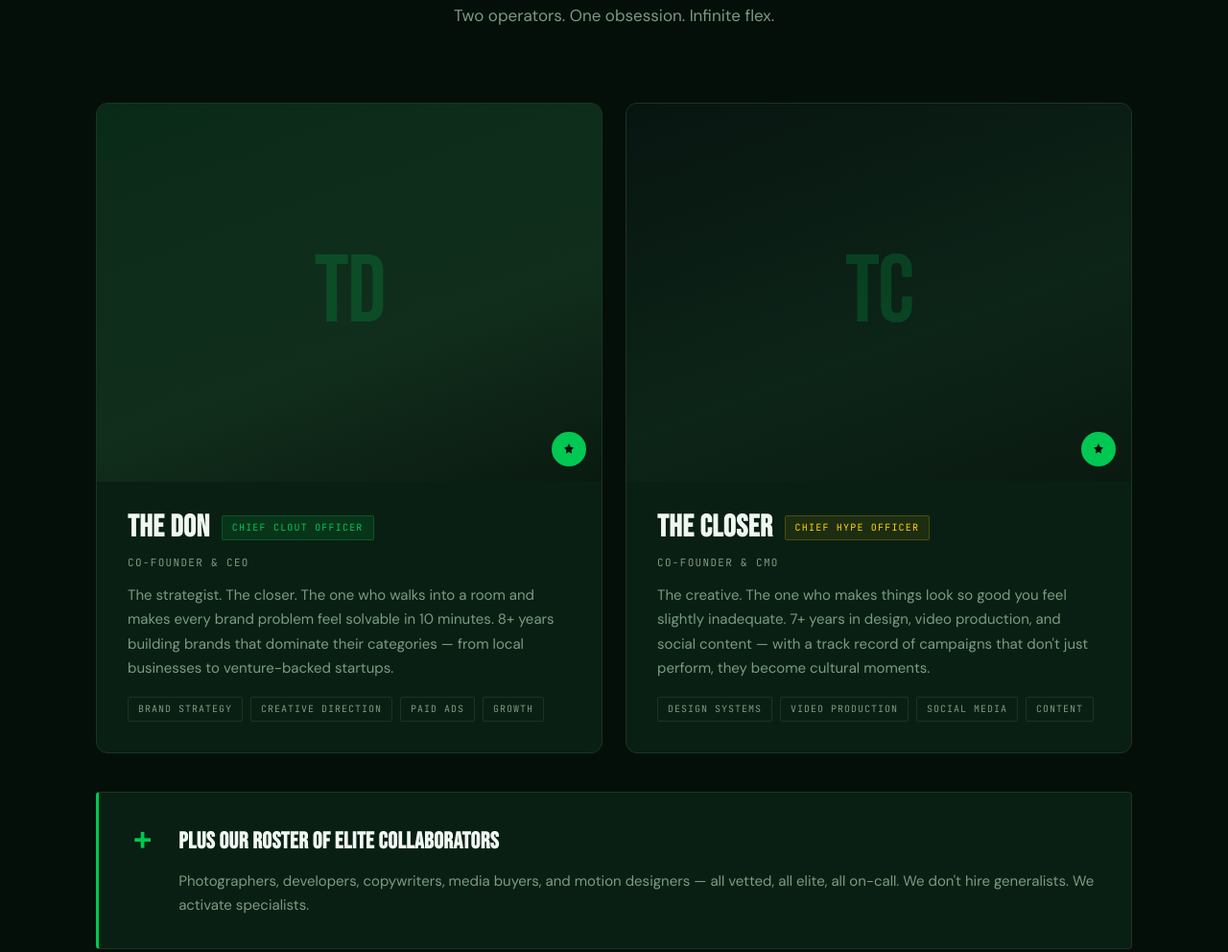
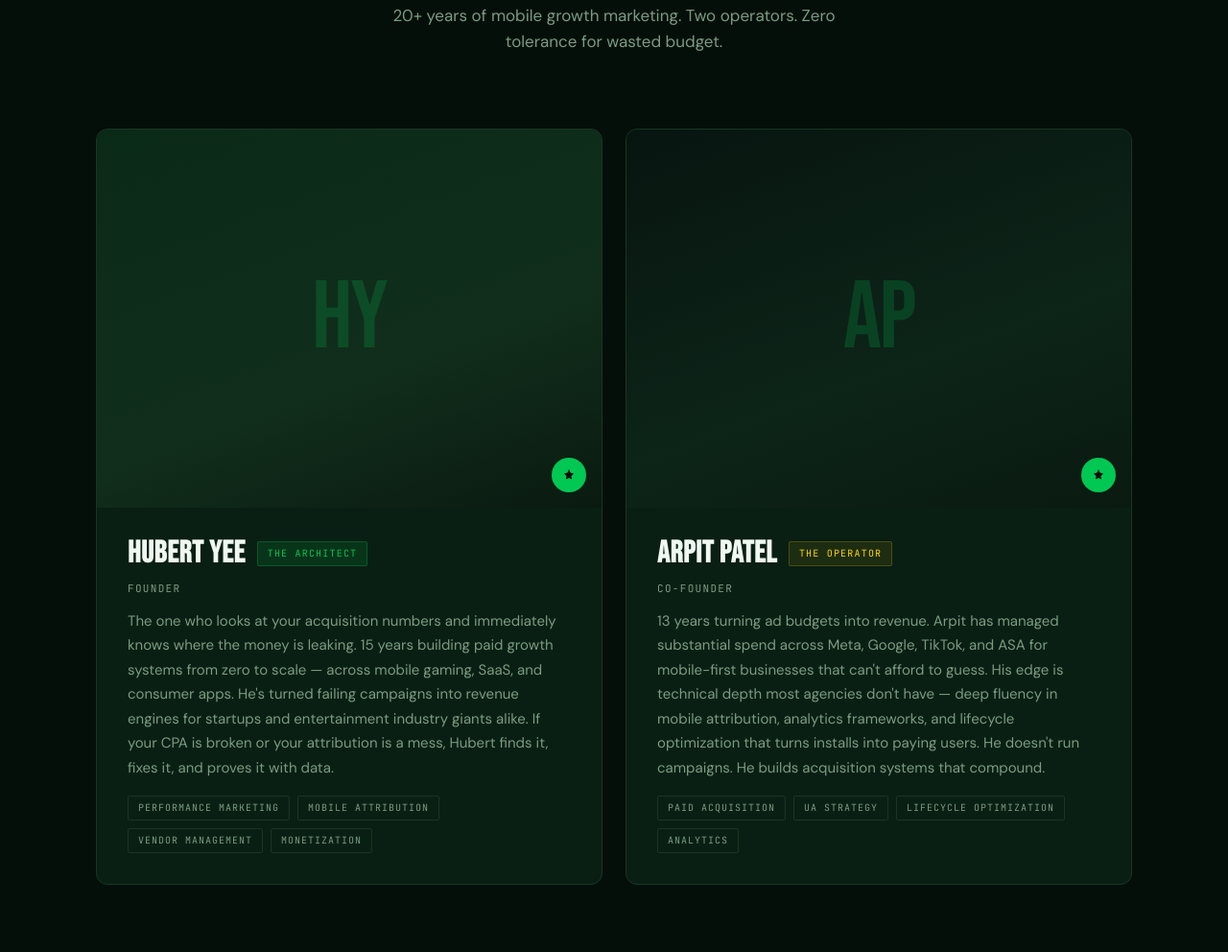
Before and after one commit to a-s-patel/2brosmedia, a plain HTML site: page about/index.html in a window 1280 px wide. Shown: the part 3291-4283 px from the top of the page at 96% size. Drawn offline with Linux system fonts and the light colour scheme.

Commit message:
Update team member details and bios

```diff
--- a/about/index.html
+++ b/about/index.html
@@ -450,19 +450,19 @@
     <div class="section-header" data-animate="fadeUp">
       <span class="section-tag">// THE PEOPLE</span>
       <h2 class="section-headline" id="team-headline">MEET THE BROS</h2>
-      <p class="section-sub">Two operators. One obsession. Infinite flex.</p>
+      <p class="section-sub">20+ years of mobile growth marketing. Two operators. Zero tolerance for wasted budget.</p>
     </div>
 
     <div class="team-grid" data-stagger>
 
       <!-- Team Member 1 -->
-      <article class="team-card" data-animate="fadeUp" aria-label="Team member: The Don">
+      <article class="team-card" data-animate="fadeUp" aria-label="Team member: Hubert Yee — The Architect">
         <div class="team-card-img-wrap">
           <div class="team-card-img"
                role="img"
-               aria-label="The Don — Co-Founder and CEO of 2Bros Media profile photo placeholder"
+               aria-label="Hubert Yee — Founder of 2Bros Media profile photo placeholder"
                style="background: linear-gradient(160deg, #0a2a18 0%, #112e1c 60%, #0a1a10 100%);">
-            <span class="team-card-initials" aria-hidden="true">TD</span>
+            <span class="team-card-initials" aria-hidden="true">HY</span>
           </div>
           <div class="team-card-badge" aria-hidden="true">
             <svg width="16" height="16" viewBox="0 0 16 16" fill="none">
@@ -472,28 +472,28 @@
         </div>
         <div class="team-card-body">
           <div class="team-card-header">
-            <h3 class="team-card-name">The Don</h3>
-            <span class="team-card-title-badge">Chief Clout Officer</span>
+            <h3 class="team-card-name">Hubert Yee</h3>
+            <span class="team-card-title-badge">The Architect</span>
           </div>
-          <p class="team-card-role">Co-Founder &amp; CEO</p>
-          <p class="team-card-bio">The strategist. The closer. The one who walks into a room and makes every brand problem feel solvable in 10 minutes. 8+ years building brands that dominate their categories — from local businesses to venture-backed startups.</p>
+          <p class="team-card-role">Founder</p>
+          <p class="team-card-bio">The one who looks at your acquisition numbers and immediately knows where the money is leaking. 15 years building paid growth systems from zero to scale — across mobile gaming, SaaS, and consumer apps. He's turned failing campaigns into revenue engines for startups and entertainment industry giants alike. If your CPA is broken or your attribution is a mess, Hubert finds it, fixes it, and proves it with data.</p>
           <div class="team-card-skills">
-            <span class="team-skill-tag">Brand Strategy</span>
-            <span class="team-skill-tag">Creative Direction</span>
-            <span class="team-skill-tag">Paid Ads</span>
-            <span class="team-skill-tag">Growth</span>
+            <span class="team-skill-tag">Performance Marketing</span>
+            <span class="team-skill-tag">Mobile Attribution</span>
+            <span class="team-skill-tag">Vendor Management</span>
+            <span class="team-skill-tag">Monetization</span>
           </div>
         </div>
       </article>
 
       <!-- Team Member 2 -->
-      <article class="team-card" data-animate="fadeUp" data-animate-delay="120" aria-label="Team member: The Closer">
+      <article class="team-card" data-animate="fadeUp" data-animate-delay="120" aria-label="Team member: Arpit Patel — The Operator">
         <div class="team-card-img-wrap">
           <div class="team-card-img"
                role="img"
-               aria-label="The Closer — Co-Founder and CMO of 2Bros Media profile photo placeholder"
+               aria-label="Arpit Patel — Co-Founder of 2Bros Media profile photo placeholder"
                style="background: linear-gradient(160deg, #071510 0%, #0d2418 60%, #0a1a10 100%);">
-            <span class="team-card-initials" aria-hidden="true">TC</span>
+            <span class="team-card-initials" aria-hidden="true">AP</span>
           </div>
           <div class="team-card-badge" aria-hidden="true">
             <svg width="16" height="16" viewBox="0 0 16 16" fill="none">
@@ -503,32 +503,23 @@
         </div>
         <div class="team-card-body">
           <div class="team-card-header">
-            <h3 class="team-card-name">The Closer</h3>
-            <span class="team-card-title-badge team-card-title-badge--gold">Chief Hype Officer</span>
+            <h3 class="team-card-name">Arpit Patel</h3>
+            <span class="team-card-title-badge team-card-title-badge--gold">The Operator</span>
           </div>
-          <p class="team-card-role">Co-Founder &amp; CMO</p>
-          <p class="team-card-bio">The creative. The one who makes things look so good you feel slightly inadequate. 7+ years in design, video production, and social content — with a track record of campaigns that don't just perform, they become cultural moments.</p>
+          <p class="team-card-role">Co-Founder</p>
+          <p class="team-card-bio">13 years turning ad budgets into revenue. Arpit has managed substantial spend across Meta, Google, TikTok, and ASA for mobile-first businesses that can't afford to guess. His edge is technical depth most agencies don't have — deep fluency in mobile attribution, analytics frameworks, and lifecycle optimization that turns installs into paying users. He doesn't run campaigns. He builds acquisition systems that compound.</p>
           <div class="team-card-skills">
-            <span class="team-skill-tag">Design Systems</span>
-            <span class="team-skill-tag">Video Production</span>
-            <span class="team-skill-tag">Social Media</span>
-            <span class="team-skill-tag">Content</span>
+            <span class="team-skill-tag">Paid Acquisition</span>
+            <span class="team-skill-tag">UA Strategy</span>
+            <span class="team-skill-tag">Lifecycle Optimization</span>
+            <span class="team-skill-tag">Analytics</span>
           </div>
         </div>
       </article>
 
     </div><!-- /team-grid -->
 
-    <!-- Extended team note -->
-    <div class="team-extended" data-animate="fadeUp">
-      <div class="team-extended-inner">
-        <div class="team-extended-icon" aria-hidden="true">+</div>
-        <div>
-          <h3 class="team-extended-title">Plus Our Roster of Elite Collaborators</h3>
-          <p class="team-extended-desc">Photographers, developers, copywriters, media buyers, and motion designers — all vetted, all elite, all on-call. We don't hire generalists. We activate specialists.</p>
-        </div>
-      </div>
-    </div>
+
 
   </div>
 </section>
```
